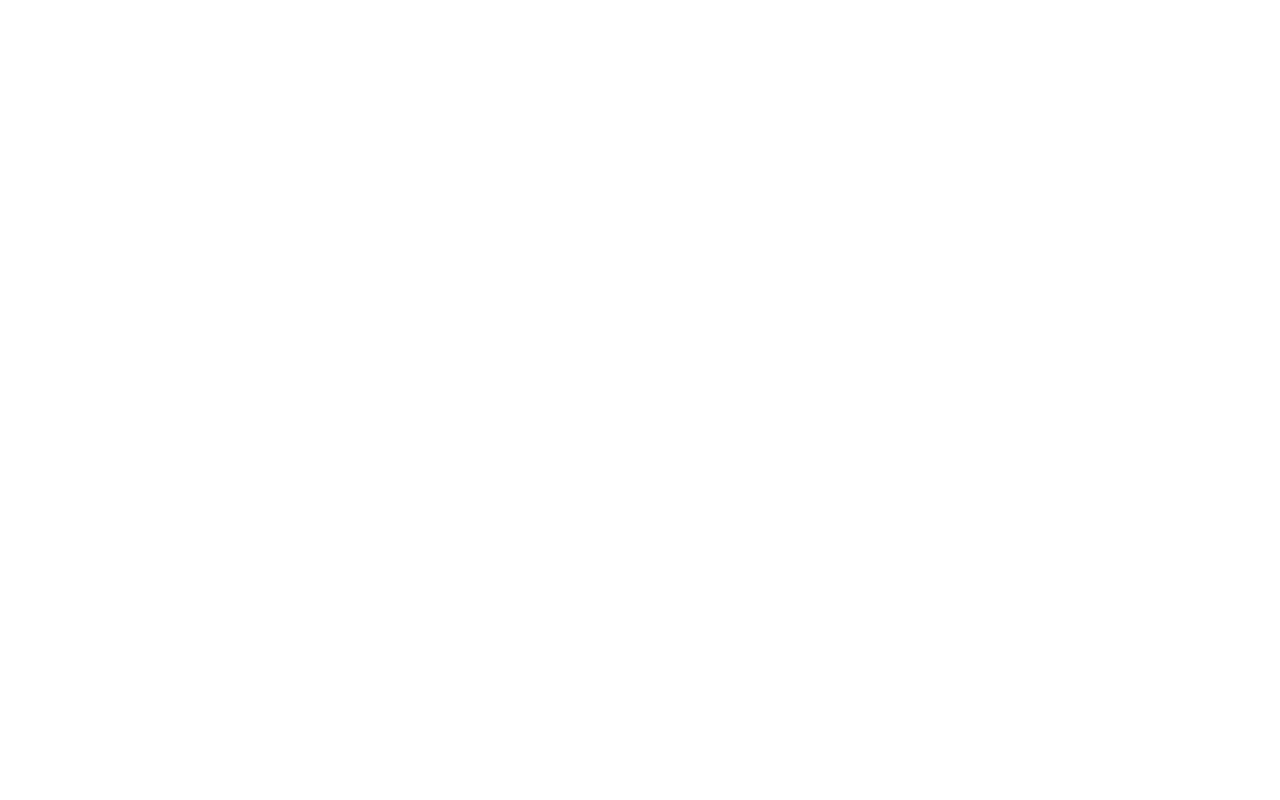
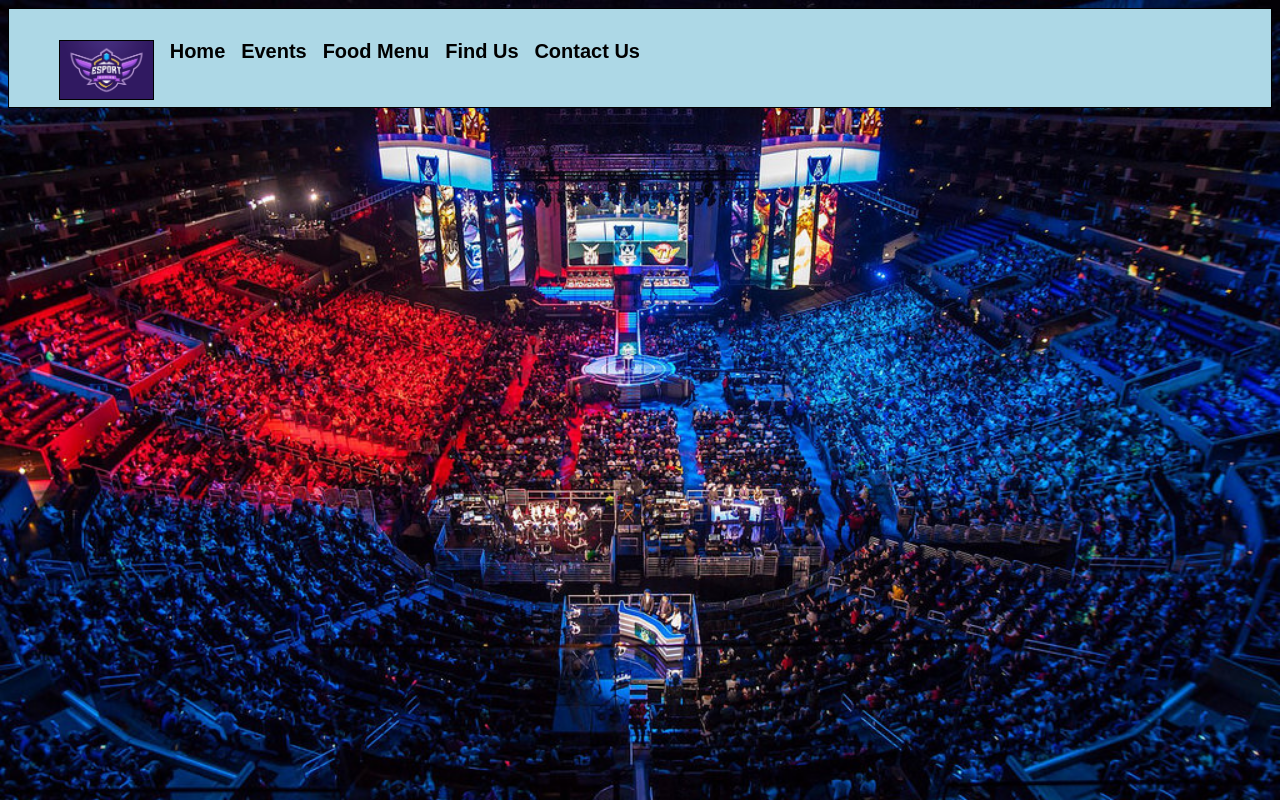
Before and after one commit to waleedo91/event_center, a plain HTML site: page index.html in a window 1280 px wide. Drawn offline with Linux system fonts and the light colour scheme.

Commit message:
Created image file. Navbar created and needs a bit more work. Next will be to create main and footer section.

```diff
--- a/index.css
+++ b/index.css
@@ -0,0 +1,47 @@
+* {
+  box-sizing: border-box;
+}
+
+body {
+  background-image: url(images/compet_esport.jpg);
+  background-repeat: none;
+  background-size: cover;
+}
+
+#header {
+  background-color: lightblue;
+  border: 1px solid black;
+  padding: 15px 10px;
+  height: 100px;
+}
+
+#nav-image {
+  height: 60px;
+  position: inherit;
+  bottom: 30px;
+  border: 1px solid black;
+}
+
+#nav-bar {
+  display: flex;
+  list-style: none;
+  justify-content: space-between;
+  width: 50%;
+}
+
+.list-item {
+  text-decoration: none;
+  color: black;
+  font-family: sans-serif;
+  font-weight: bold;
+}
+
+.nav-link {
+  text-decoration: none;
+  color: black;
+  font-size: 20px;
+}
+
+.nav-link:hover {
+  color: blue;
+}
--- a/index.html
+++ b/index.html
@@ -3,7 +3,39 @@
   <head>
     <meta charset="UTF-8" />
     <meta name="viewport" content="width=device-width, initial-scale=1.0" />
+    <link rel="stylesheet" href="index.css" />
     <title>Events Center</title>
   </head>
-  <body></body>
+  <body>
+    <header id="header">
+      <nav id="navigation">
+        <ul id="nav-bar">
+          <li>
+            <img
+              src="./images/esports-logo-template-for-gaming-team-or-tournament-vector.jpg"
+              alt="esport logo"
+              id="nav-image"
+            />
+          </li>
+          <li class="list-item">
+            <a href="/" id="home" class="nav-link">Home</a>
+          </li>
+          <li class="list-item">
+            <a href="events.html" id="events" class="nav-link">Events</a>
+          </li>
+          <li class="list-item">
+            <a href="food.html" id="food" class="nav-link">Food Menu</a>
+          </li>
+          <li class="list-item">
+            <a href="location.html" id="location" class="nav-link">Find Us</a>
+          </li>
+          <li class="list-item">
+            <a href="contact.html" id="contact" class="nav-link">Contact Us</a>
+          </li>
+        </ul>
+      </nav>
+    </header>
+    <main id="main-section"></main>
+    <footer id="footer-section"></footer>
+  </body>
 </html>
```
Also changed, not shown: images/compet_esport.jpg (added), images/esports-logo-template-for-gaming-team-or-tournament-vector.jpg (added).
